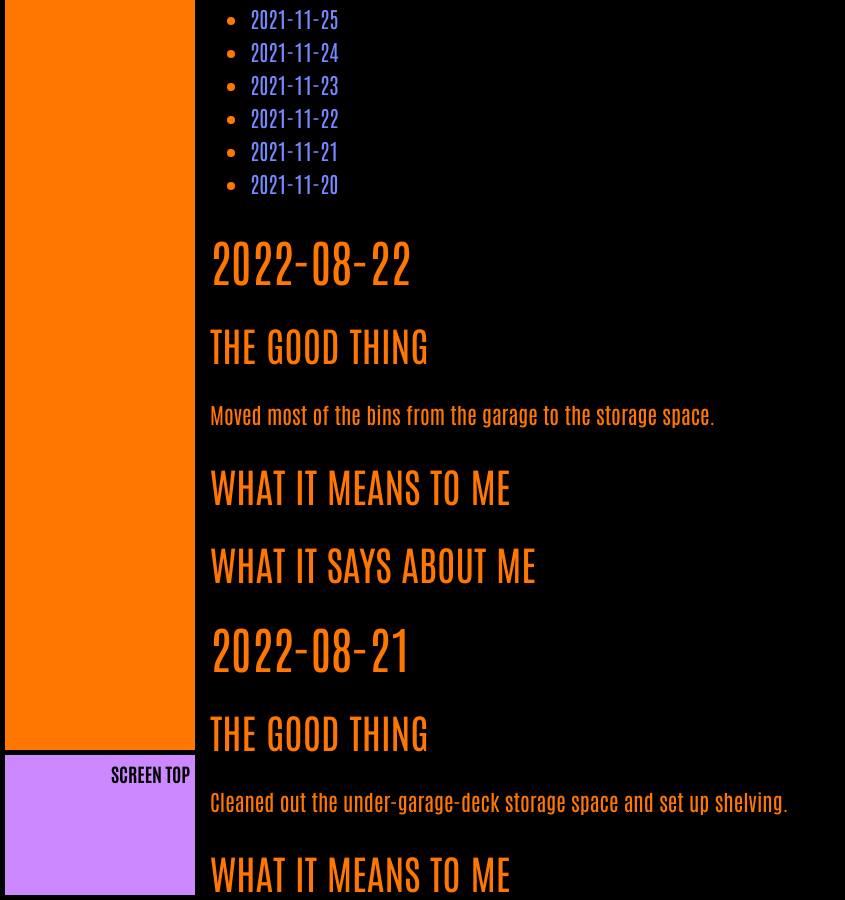
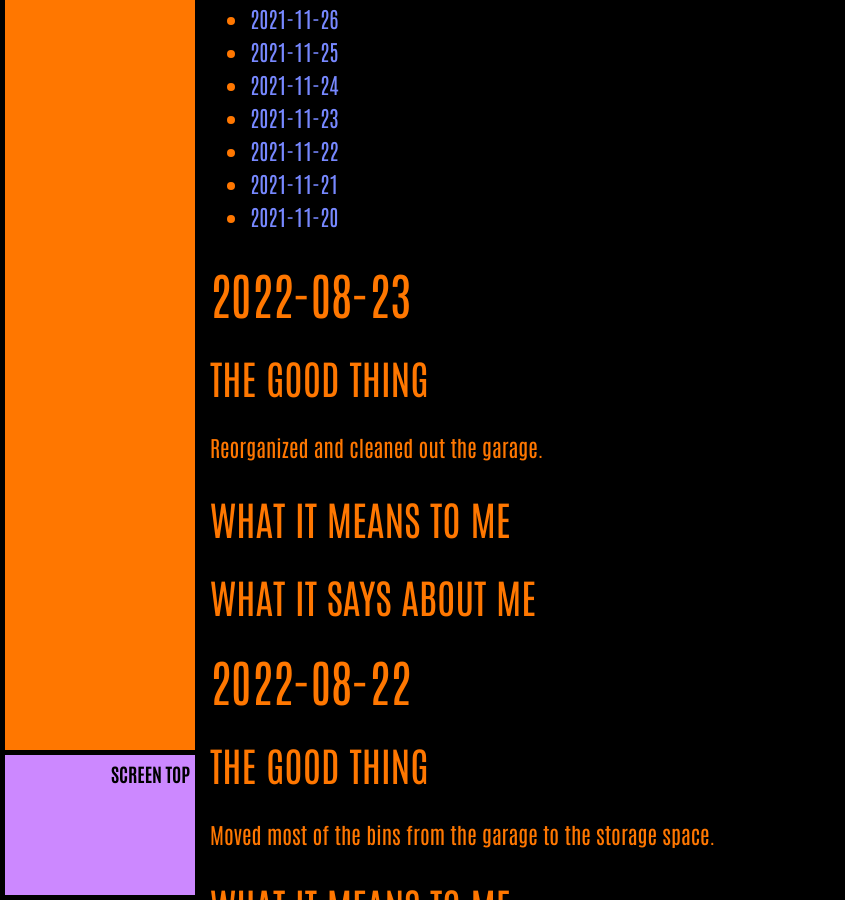
Before and after one commit to ArthurZey/arthurzey.github.io, a Jekyll site: the page built from _pages/one-good-thing.md, in a window 1280 px wide and 900 px high, scrolled down 5445 px. Shown: the whole window, without its empty margins (0-845 px from the left). Built offline with Jekyll 4.4.1, drawn with Linux system fonts in a browser that asks for light colours; some of the changed text lies outside the part shown.

Commit message:
added stub for 2022-08-23

```diff
--- a/_pages/one-good-thing.md
+++ b/_pages/one-good-thing.md
@@ -12,6 +12,15 @@
 * TOC
 {:toc}
 {::options toc_levels="2" /}
+
+## 2022-08-23
+### The Good Thing
+Reorganized and cleaned out the garage.
+### What It Means to Me
+
+### What It Says about Me
+
+
 
 ## 2022-08-22
 ### The Good Thing
```
Also changed, not shown: other parts of _pages/one-good-thing.md (+1 -1 lines).
